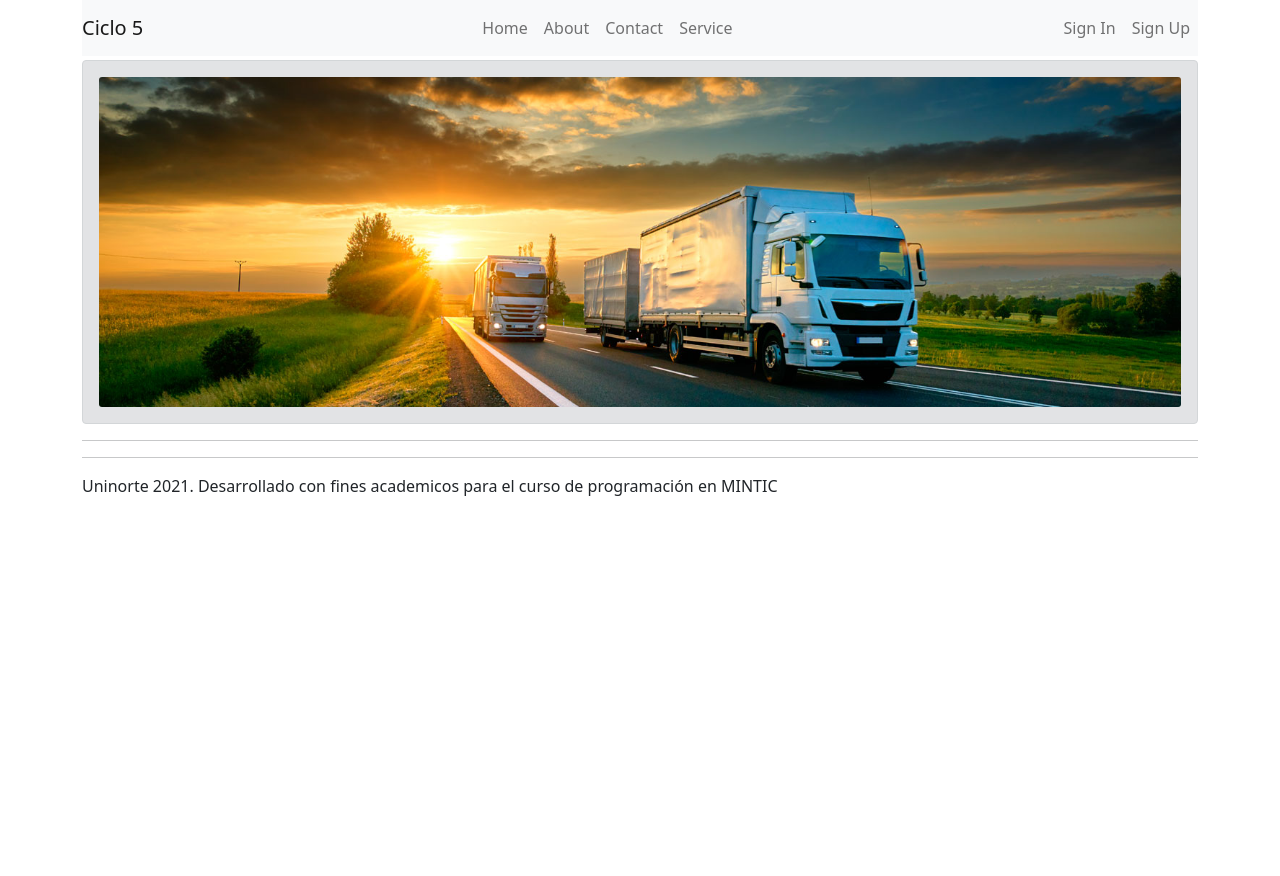
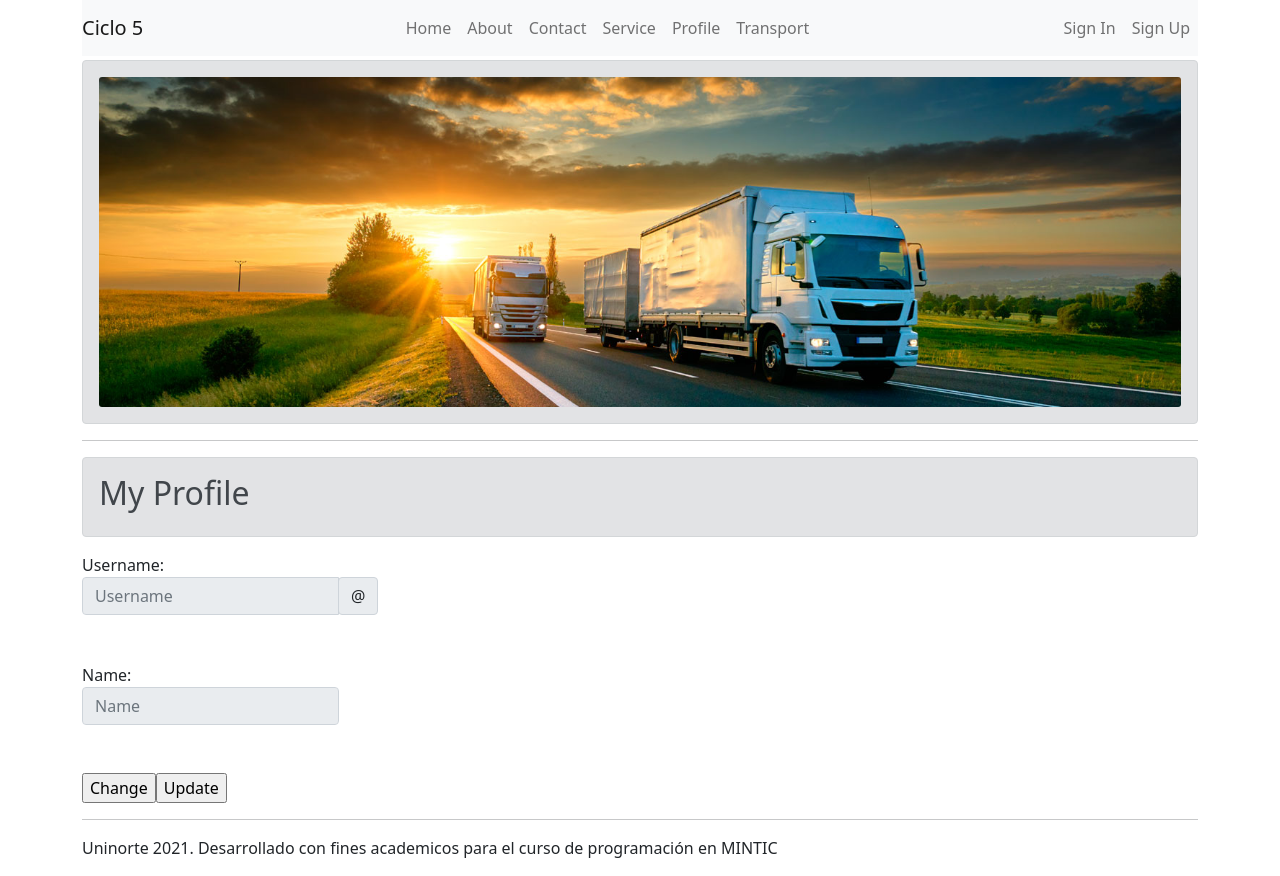
Before and after one commit to Joanellav/ci5, a React (Create React App) app: page /profile in a window 1280 px wide. Before the commit the page ends 800 px from the top, so only its background shows below. Built offline with nearby package versions, Linux system fonts and the light colour scheme.

Commit message:
Profile y Transport

```diff
--- a/package.json
+++ b/package.json
@@ -14,6 +14,7 @@
     "react-image-gallery": "^1.2.7",
     "react-router-dom": "^6.0.2",
     "react-scripts": "^4.0.3",
+    "react-select": "^5.2.1",
     "web-vitals": "^1.1.2"
   },
   "scripts": {
--- a/src/components/NavNav.js
+++ b/src/components/NavNav.js
@@ -24,6 +24,12 @@ const NavNav = () => {
                 <li className="nav-item">
                     <Link to="/service" className="nav-link">Service</Link>
                 </li>
+                <li className="nav-item">
+                    <Link to="/profile" className="nav-link">Profile</Link>
+                </li>
+                <li className="nav-item">
+                    <Link to="/transport" className="nav-link">Transport</Link>
+                </li>
             </ul>
             <ul className="navbar-nav ml-auto">
 
--- /dev/null
+++ b/src/components/Profile.js
@@ -0,0 +1,54 @@
+// Joa
+import React, {useState} from 'react';
+import {Alert} from 'react-bootstrap';
+
+const Profile = () => {
+    const [disabled, setDisabled] = useState(true);
+
+    function handleSubmit(event) {
+        setDisabled(!disabled);
+        event.preventDefault();
+    }
+
+    return(
+    <div>
+        <Alert className="alert alert-secondary"><h2>My Profile</h2></Alert>
+        <form>
+            <div className="form-group">
+                <label htmlFor="username"  className="form-check-label">Username:
+                    <div className="input-group mb-5">
+                        <input
+                            type="text"
+                            className = "form-control"
+                            placeholder="Username"
+                            aria-label="Username"
+                            aria-describedby="basic-addon1"
+                            disabled={disabled}/>
+                        <div className="input-group-prepend">
+                            <span className="input-group-text" id="basic-addon1">@</span>
+                        </div>
+                    </div>
+                </label>
+            </div>
+            <div className="form-group">
+                <label htmlFor="name"  className="form-check-label">Name:
+                    <div className="input-group mb-5">
+                        <input
+                            className = "form-control"
+                            placeholder="Name"
+                            aria-label="Username"
+                            aria-describedby="basic-addon1"
+                            disabled={disabled}/>
+                    </div>
+                </label>
+            </div>
+            <div className="form-group">
+                <input type="submit" value="Change" className="form-input" onClick={handleSubmit} />
+                <input type="submit" value="Update" className="form-input" />
+            </div>
+        </form>
+    </div>
+
+)};
+
+export default Profile;
--- a/src/components/RoutesRoute.js
+++ b/src/components/RoutesRoute.js
@@ -3,6 +3,8 @@ import Home from './Home';
 import About from './About';
 import Contact from './Contact';
 import Service from './Service';
+import Profile from './Profile';
+import Transport from './Transport';
 
 const RoutesRoute = () => (
     <Routes>
@@ -10,6 +12,8 @@ const RoutesRoute = () => (
         <Route path="/about" element={<About />} />
         <Route path="/contact" element={<Contact/>}/>
         <Route path="/service" element={<Service/>}/>
+        <Route path="/profile" element={<Profile/>}/>
+        <Route path="/transport" element={<Transport/>}/>
   </Routes>
 );
 
--- /dev/null
+++ b/src/components/Transport.js
@@ -0,0 +1,65 @@
+// Joa
+import Select from 'react-select';
+import {Alert} from 'react-bootstrap';
+
+const options = [
+    { value: '1', label: 'Cali-Otro' },
+    { value: '2', label: 'Cali-Otro' },
+    { value: '3', label: 'Cali-Otro' }
+  ]
+
+const Transport = () => {
+
+    return(
+    <div>
+        <Alert className="alert alert-secondary"><h2>Request Transport</h2></Alert>
+
+        <form>
+
+            <div className="form-group">
+                <label htmlFor="name"  className="form-check-label">Name:
+                    <input
+                        className = "form-control"
+                        placeholder="Name"/>
+                </label>
+            </div>
+
+            <div className="form-group">
+                <label htmlFor="description"  className="form-check-label">Description:
+                    <input
+                        className = "form-control"
+                        placeholder="Description"/>
+                </label>
+            </div>
+
+            <div className="form-group">
+                <label htmlFor="numVeh"  className="form-check-label">Number of Vehicles:
+                    <input
+                        className = "form-control"
+                        placeholder="Cant"
+                        onKeyPress={(event) => {
+                            if (!/[0-9]/.test(event.key)) {
+                            event.preventDefault();
+                            }
+                        }}
+                    />
+                </label>
+            </div>
+
+            <div className="form-group">
+                <label htmlFor="origin"  className="form-check-label">Origen/Destino:
+                    <Select options={options} />
+                </label>
+            </div>
+
+
+            <div className="form-group">
+                <input type="submit" value="Request" className="form-input" />
+            </div>
+
+        </form>
+    </div>
+
+)};
+
+export default Transport;
```
Also changed, not shown: 1 other file (tests, documents, lock files or other folders).
